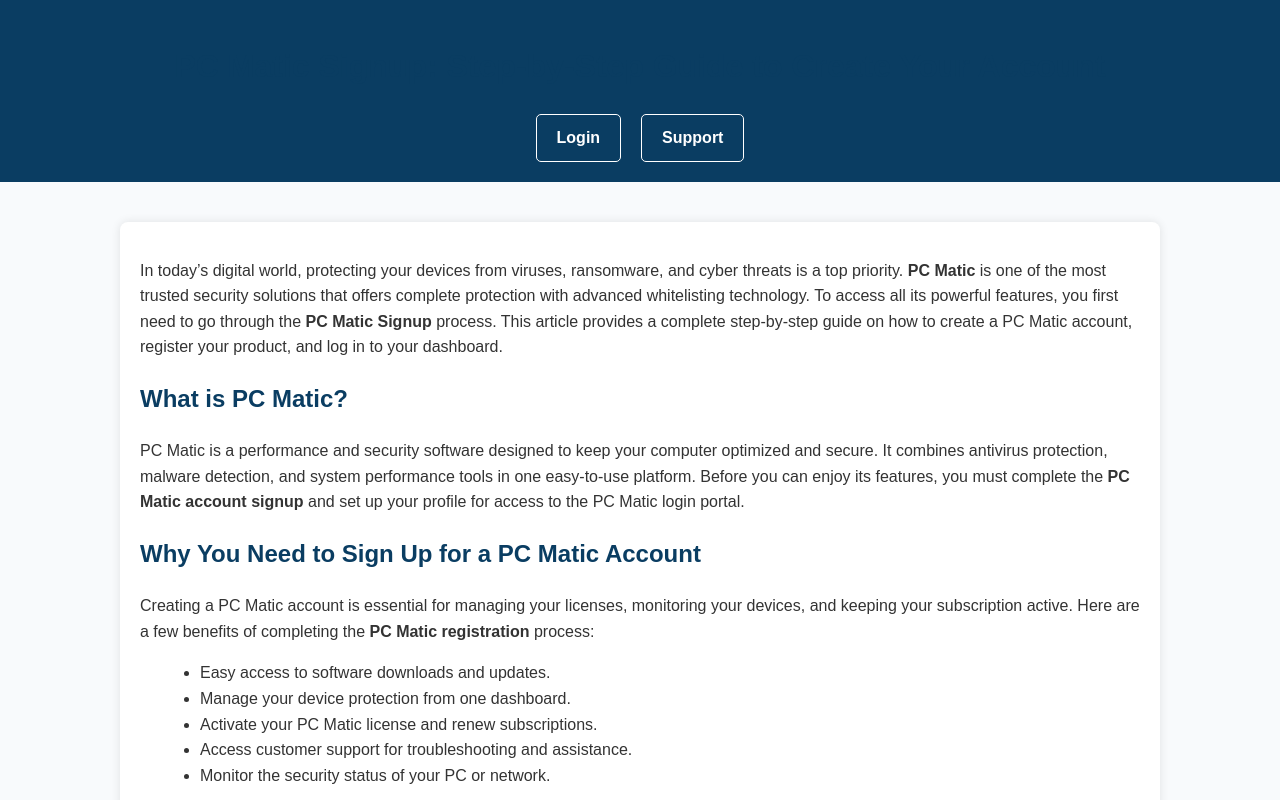
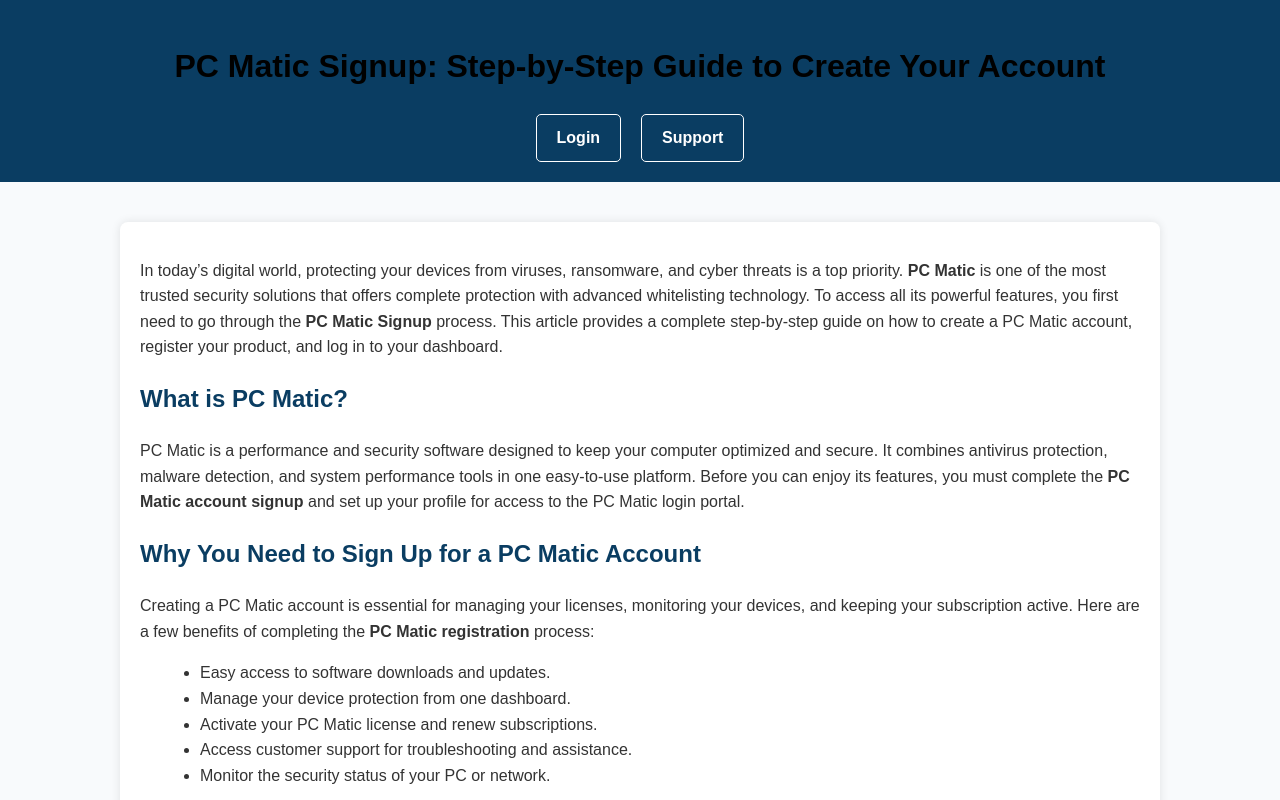
Before and after one commit to rajendranoru-afk/pcmaticsignup, a plain HTML site: page index.html in a window 1280 px wide. Shown: the top 800 px of the page. Drawn offline with Linux system fonts and the light colour scheme.

Commit message:
Update index.html

```diff
--- a/index.html
+++ b/index.html
@@ -56,7 +56,11 @@
             box-shadow: 0 0 10px rgba(0,0,0,0.1);
         }
 
-        h1, h2 {
+        h1{
+            color: black;
+        }
+
+        h2 {
             color: #0a3d62;
         }
 
```
